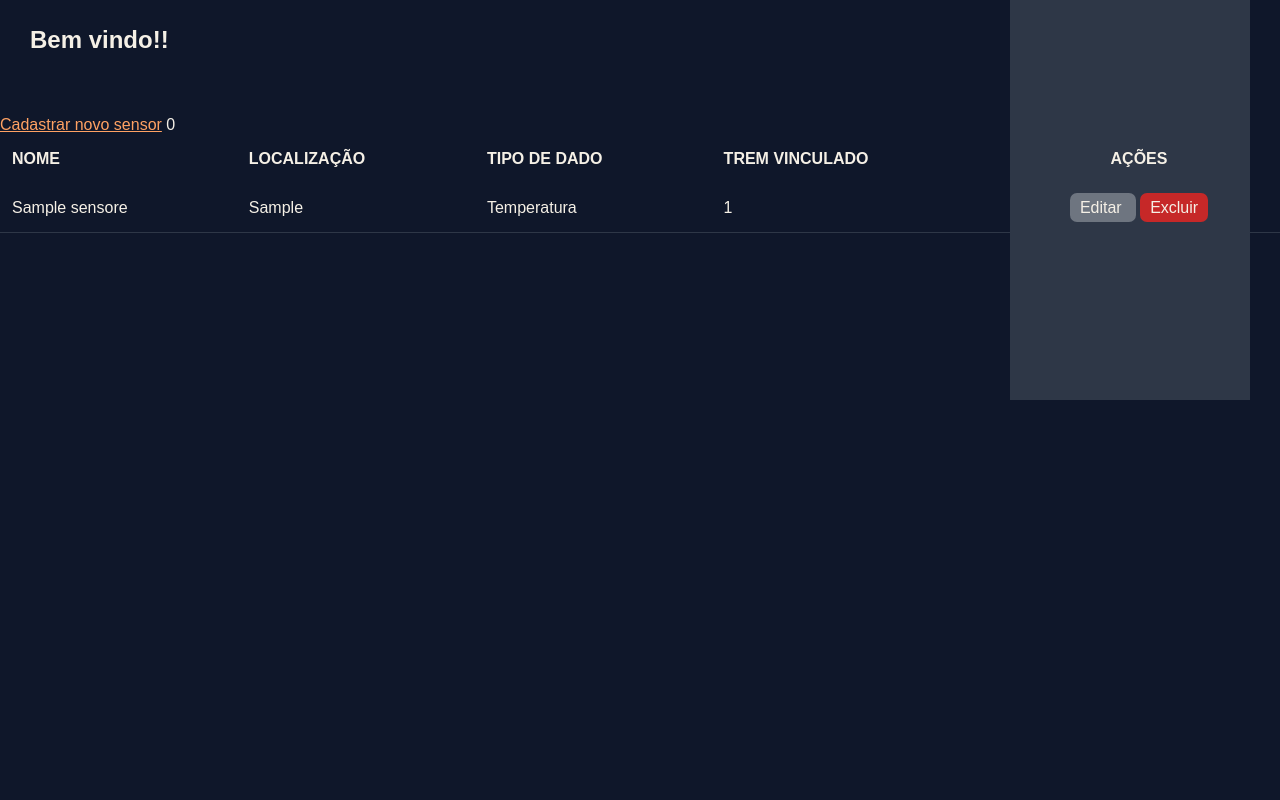
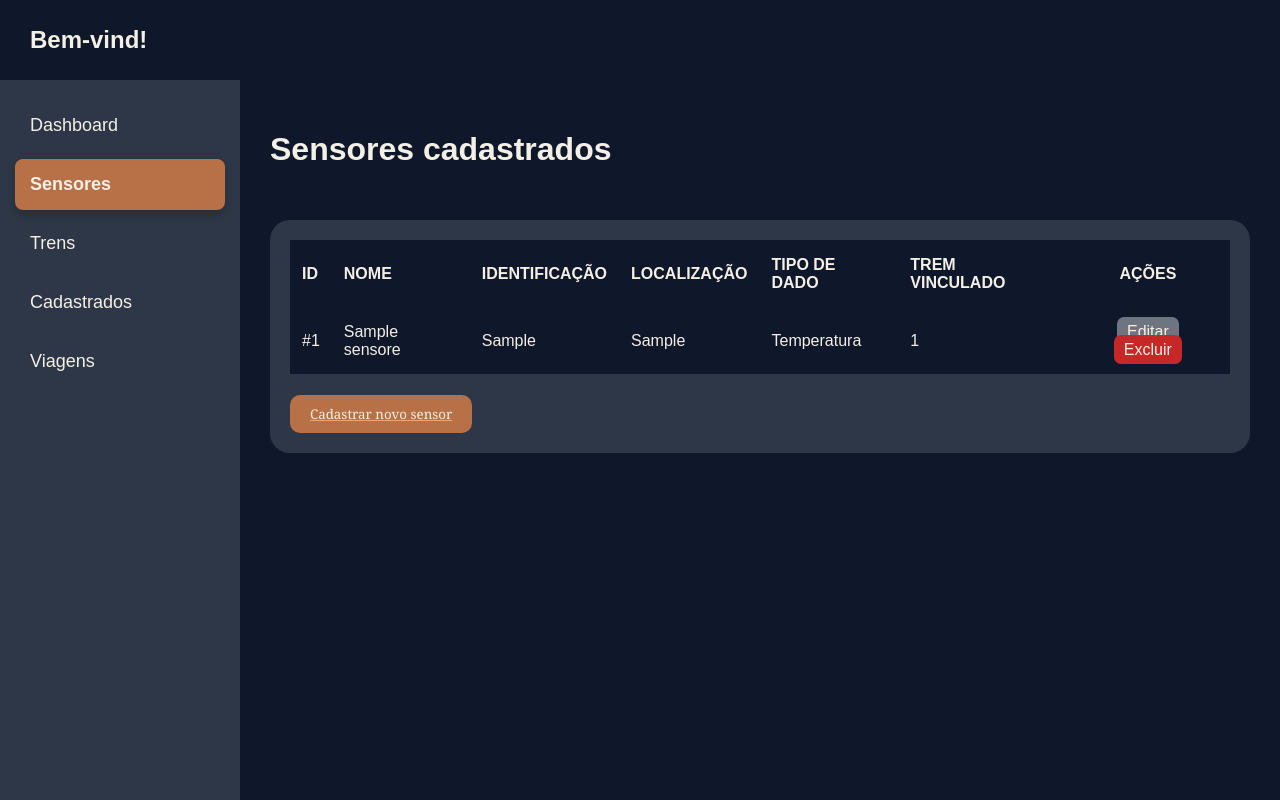
Before and after one commit to thuanymoretti/sa_ferrorama, a PHP site: page /public/crud_sensor.php in a window 1280 px wide. Run offline with PHP 8.4, Linux system fonts and the light colour scheme; tables that the repository leaves empty hold one stand-in row (values such as "Sample post").

Commit message:
add - crud do sensor

```diff
--- a/public/crud_sensor.php
+++ b/public/crud_sensor.php
@@ -1,4 +1,5 @@
 <?php
+
 require_once "../infra/conexao.php";
 
 
@@ -6,16 +7,22 @@ $sql = "SELECT * FROM sensores";
 $stmt = $conexao->query($sql);
 
 ?>
+
 <!DOCTYPE html>
 <html lang="pt-br">
 
 <head>
+
     <meta charset="UTF-8">
+
     <meta name="viewport" content="width=device-width, initial-scale=1.0">
 
     <title>Sensores cadastrados</title>
 
     <link rel="stylesheet" href="../assets/style/style.css">
+
+    <link rel="stylesheet"
+        href="https://cdn.jsdelivr.net/npm/bootstrap-icons@1.11.3/font/bootstrap-icons.min.css">
 
 </head>
 
@@ -24,53 +31,86 @@ $stmt = $conexao->query($sql);
 
     <header class="cabecalho">
 
-        <h2>   Bem vindo!!  </h2>
+        <h2>  Bem-vind! </h2>
+
+    </header>
+
+
     <div class="layout">
+
+
         <aside class="menu-lateral">
-                <a href="home.php" class="item ativo"><i class="bi bi-grid-1x2-fill"></i> Dashboard</a>
-                <a href="cadastrar_sensor.html" class="item"><i class="bi bi-cpu-fill"></i> Sensores</a>
-                <a href="crud_trens.php" class="item"><i class="bi bi-file-earmark-bar-graph-fill"></i> Trens</a>
-                <a href="crud_usuarios.php" class="item"><i class="bi bi-people-fill"></i> Cadastrados</a>
-                <a href="crud_viagens.php" class="item"><i class="bi bi-gear-fill"></i> Viagens</a>
+
+            <a href="home.php" class="item">  Dashboard  </a>
+
+            <a href="crud_sensor.php" class="item ativo"> Sensores  </a>
+
+            <a href="crud_trens.php" class="item">  Trens </a>
+
+            <a href="crud_usuarios.php" class="item">   Cadastrados </a>
+
+            <a href="crud_viagens.php" class="item">  Viagens </a>
+
         </aside>
-    </header>
+
+
+        <main class="conteudo">
+
+
+            <div class="titulo_sensores">
+                <div>
+                    <h1 > Sensores cadastrados  </h1>
+                </div>
+            </div>
+
+
+            <div class="planilha_dashboard">
+
  <table class="table table-borderless">
 
  <thead>
-
  <tr>
+                            <th>ID</th>
                              <th>NOME</th>
+                             <th>IDENTIFICAÇÃO</th>
                              <th>LOCALIZAÇÃO</th>
                              <th>TIPO DE DADO</th>
                              <th>TREM VINCULADO</th>
                              <th>AÇÕES</th>
 
                         </tr>
+
                     </thead>
 
-                    <tbody>
-                        <div>
+
+                    <body>
+
+
                         <?php while ($sensor = $stmt->fetch_assoc()) { ?>
 
+
                             <tr>
-                                <td> <?php echo $sensor['nome']; ?></td>
-                                <td> <?php echo $sensor['localizacao']; ?> </td>
+
+                                <td> #<?php echo $sensor['id']; ?>  </td>
+                                <td> <?php echo $sensor['nome']; ?> </td>
+                                <td> <?php echo $sensor['identificacao']; ?> </td>
+                                <td> <?php echo $sensor['localizacao']; ?>  </td>
                                 <td> <?php echo $sensor['tipo_sensor']; ?> </td>
-                                <td> <?php echo $sensor['trem_id']; ?> </td>
-                            </td>
+                                <td> <?php echo $sensor['trem_id']; ?>  </td>
+
 
                                <td>
                                     <a href="editar_sensor.php?id=<?php echo $sensor['id']; ?>"> Editar </a>
-
                                     <a href="excluir_sensor.php?id=<?php echo $sensor['id']; ?>"> Excluir </a>
                                 </td>
                             </tr>
+                        <?php } ?>
+                    </body>
+                </table>
+                 <a href="cadastrar_sensor.php"> <button type="button">Cadastrar novo sensor </button> </a>
+            </div>
 
-
-                            <?php } ?>
-                            <br>
-                            <br>
-                           <a href="cadastrar_sensor.php" class="btn btn-primery"> Cadastrar novo sensor</a>
-
+        </main>
     </div>
-0
+</body>
+</html>
```
Lines whose indentation alone changed are shown as unchanged.
